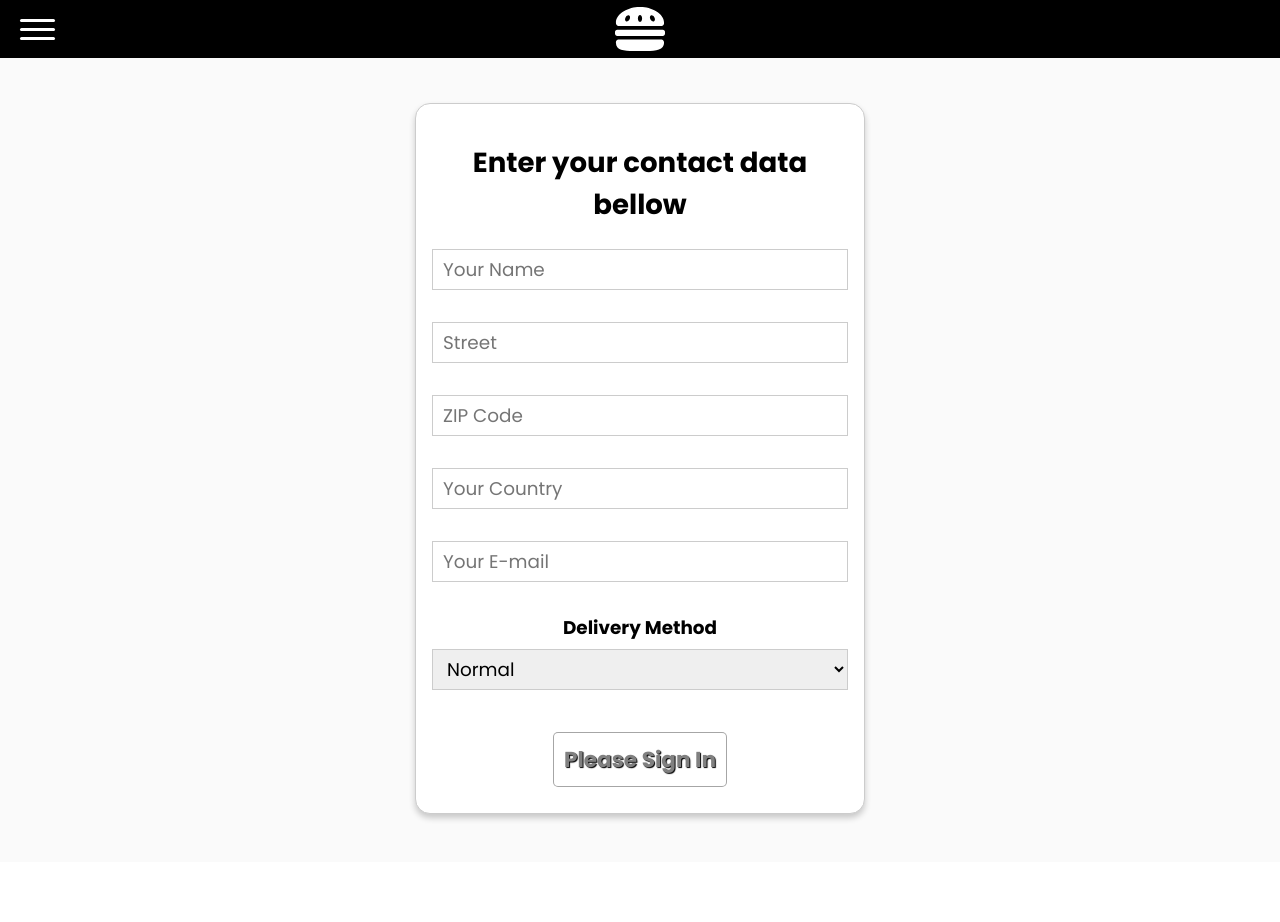
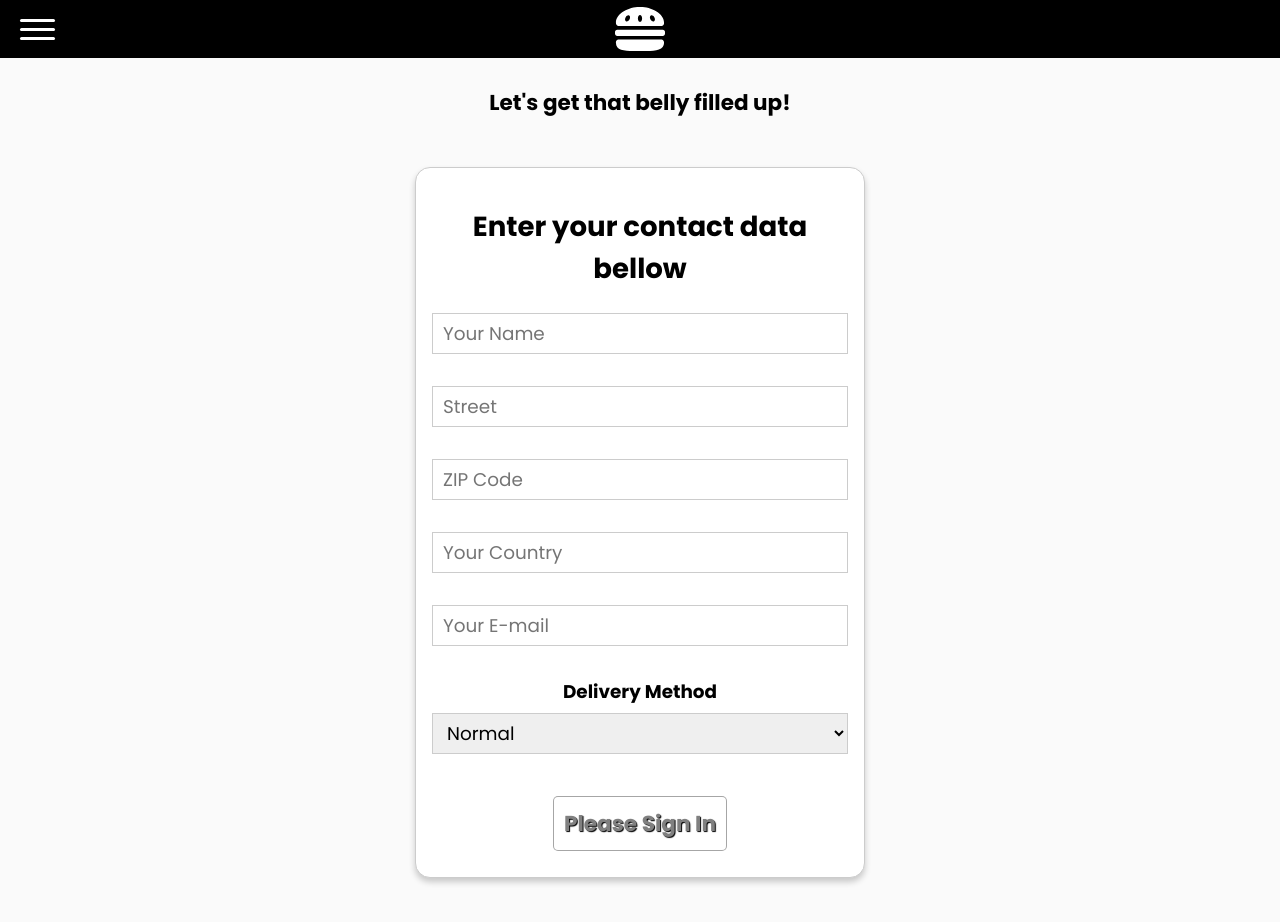
Before and after one commit to MatheoDodi/burgatory-burger-app, a React (Create React App) app: page /checkout in a window 1280 px wide. Shown: the top 922 px of the page. Before the commit the page ends 862 px from the top, so only its background shows below. Built offline with nearby package versions, Linux system fonts and the light colour scheme.

Commit message:
fixed padding in orders

```diff
--- a/src/components/Navigation/SideDrawer/SideDrawer.js
+++ b/src/components/Navigation/SideDrawer/SideDrawer.js
@@ -17,7 +17,7 @@ const SideDrawerDiv = styled.div`
     background: #000000;
     box-sizing: border-box;
     transition: transfrom 0.3s ease-out;
-    box-shadow: 9px 0px 10px rgba(0,0,0,.70);
+    box-shadow: 10px 0px 10px rgba(0,0,0,.55);
     transition: all 0.2s ease-out;
     transform: ${props => props.show ? 'translateX(0)' : 'translateX(-400px)'};
     @media (min-width: 1300px) {
--- a/src/components/Order/CheckoutSummary/CheckoutSummary.js
+++ b/src/components/Order/CheckoutSummary/CheckoutSummary.js
@@ -4,7 +4,8 @@ import styled from 'styled-components';
 const SummaryDiv = styled.div`
 	text-align: center;
 	width: 80%;
-	margin: auto;
+    margin: auto;
+    padding-top: 4rem;
 `
 
 const checkoutSummary = (props) => {
--- a/src/containers/Orders/Orders.js
+++ b/src/containers/Orders/Orders.js
@@ -37,7 +37,7 @@ class Orders extends Component {
         }
 
         return(
-            <div>
+            <div style={{paddingTop: '4rem'}}>
                 {showOrders}
             </div>
         )
```
